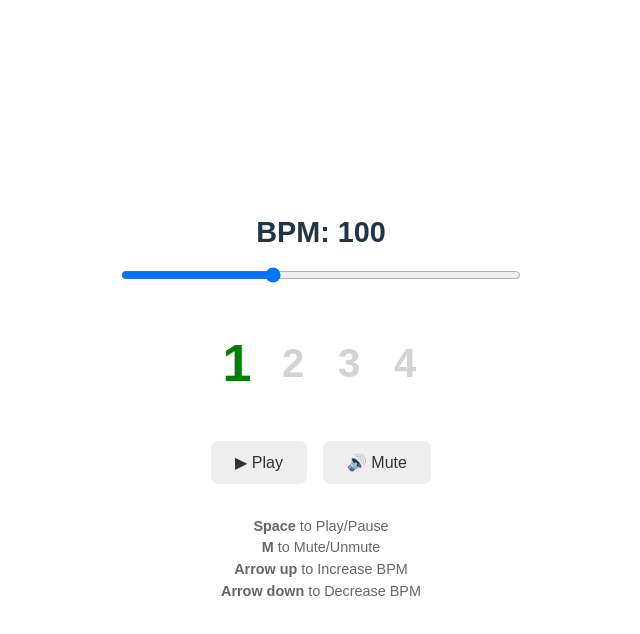
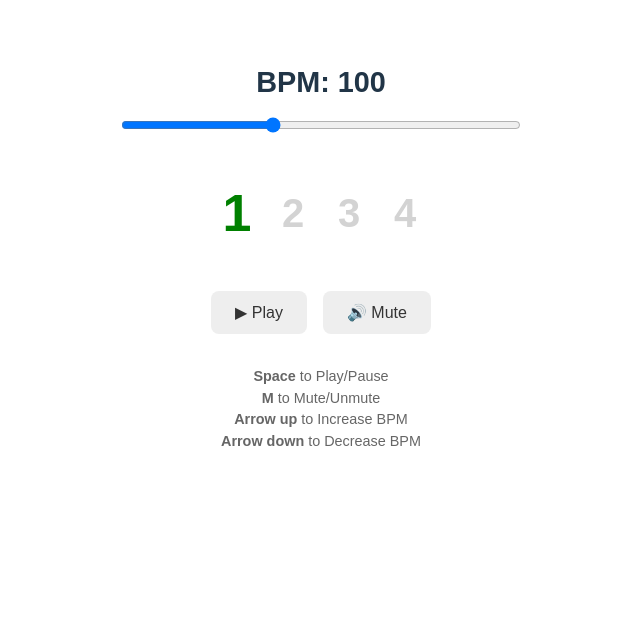
Before and after one commit to artur-gajewski/ag-metronome, a React (Vite) app: page / in a window 1280 px wide. Shown: the top 634 px of the page, without its empty margins (319-959 px from the left). Built offline with nearby package versions, Linux system fonts and the light colour scheme.

Commit message:
Adjust position of content

```diff
--- a/src/App.css
+++ b/src/App.css
@@ -1,24 +1,40 @@
+html,
+body,
+#root {
+  margin: 0;
+  padding: 0;
+  height: 100%;
+  width: 100%;
+}
+
 /* Container fills screen and centers content */
 .container {
   font-family: sans-serif;
   background-color: white;
-  height: 100vh;
-  width: 100vw;
+
+  /* Flex container, horizontally centered, vertically starts at top */
   display: flex;
-  justify-content: center;
-  align-items: center;
+  justify-content: center; /* horizontal centering */
+  align-items: flex-start; /* start at top */
+
+  min-height: 100vh; /* fallback */
+  min-height: 100dvh; /* modern browsers */
+  min-height: -webkit-fill-available; /* iOS Safari */
 }
 
 /* Inner content wrapper */
 .content {
   display: flex;
   flex-direction: column;
-  align-items: center;
-  justify-content: center;
+  align-items: center; /* horizontal centering inside content */
+  justify-content: flex-start; /* start at top of content */
   text-align: center;
   max-width: 500px;
   width: 100%;
   padding: 1rem;
+
+  /* Optional: small gap from top */
+  margin-top: 2rem; /* adjust as needed */
 }
 
 /* Title */
```
